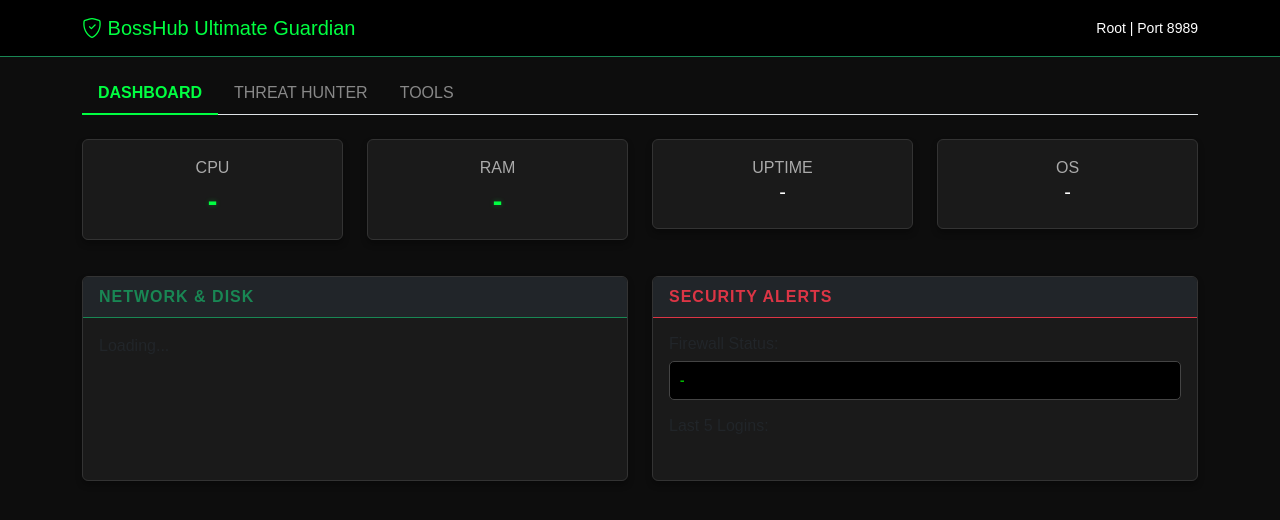
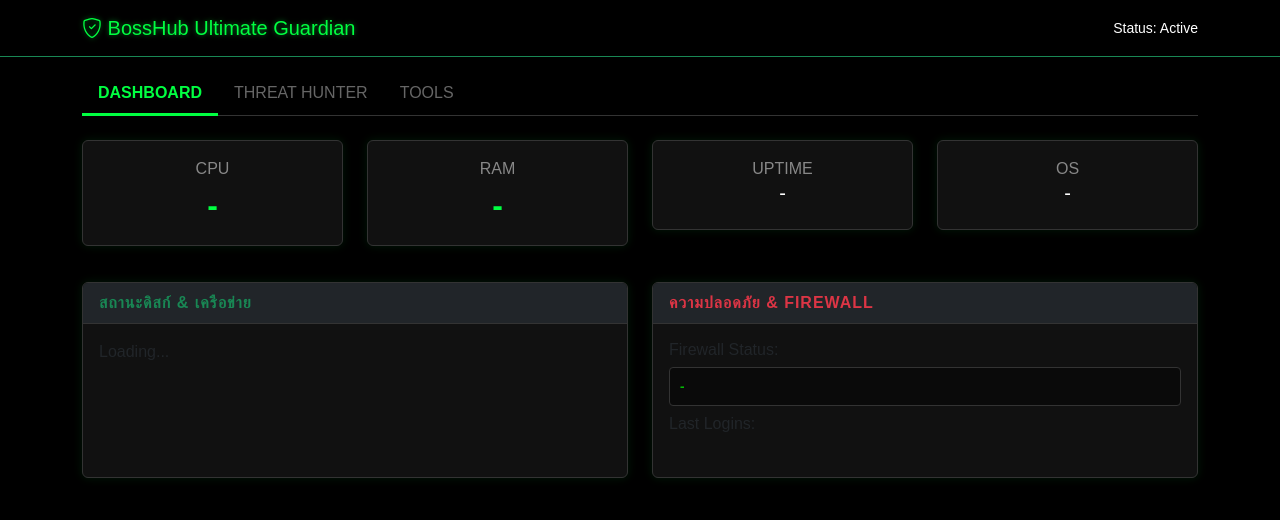
Before and after one commit to bsae99465/security, a Flask app: template templates/index.html in a window 1280 px wide. Shown: the top 520 px of the page. Run offline with Flask 3, Linux system fonts and the light colour scheme; the template is opened without the code that fills it, so the values that code supplies are empty.

Commit message:
Update index.html

```diff
--- a/templates/index.html
+++ b/templates/index.html
@@ -3,21 +3,37 @@
 <head>
     <meta charset="UTF-8">
     <meta name="viewport" content="width=device-width, initial-scale=1.0">
-    <title>BossHub Ultimate Guardian (Pro)</title>
+    <title>BossHub Ultimate Guardian (TH)</title>
     <link href="https://cdn.jsdelivr.net/npm/bootstrap@5.3.3/dist/css/bootstrap.min.css" rel="stylesheet">
     <link rel="stylesheet" href="https://cdn.jsdelivr.net/npm/bootstrap-icons@1.11.3/font/bootstrap-icons.min.css">
     <style>
-        body { background-color: #0d0d0d; color: #f0f0f0; font-family: 'Sarabun', sans-serif; }
-        .card { background-color: #1a1a1a; border: 1px solid #333; margin-bottom: 20px; box-shadow: 0 4px 6px rgba(0,0,0,0.3); }
-        .card-header { font-weight: bold; text-transform: uppercase; letter-spacing: 1px; }
-        .text-muted { color: #aaaaaa !important; }
-        .stat-val { font-size: 1.8rem; font-weight: bold; color: #00ff41; text-shadow: 0 0 5px rgba(0, 255, 65, 0.3); }
-        .nav-tabs .nav-link { color: #888; border: none; }
-        .nav-tabs .nav-link.active { background-color: transparent; color: #00ff41; border-bottom: 2px solid #00ff41; font-weight: bold; }
-        .table-dark { --bs-table-bg: #1a1a1a; color: #fff; }
-        pre { background: #000; color: #0f0; padding: 15px; border-radius: 5px; border: 1px solid #444; }
-        .text-neon { color: #00ff41; }
-        .code-snippet { font-family: 'Courier New', monospace; font-size: 0.85em; background-color: #222; padding: 5px; border-left: 3px solid #dc3545; color: #ffb3b3; display: block; margin-top: 5px; }
+        body { background-color: #000; color: #f0f0f0; font-family: 'Sarabun', sans-serif; }
+
+        /* UI Style */
+        .card { background-color: #111; border: 1px solid #333; margin-bottom: 20px; box-shadow: 0 0 10px rgba(0, 255, 65, 0.1); }
+        .card-header { font-weight: bold; text-transform: uppercase; letter-spacing: 1px; border-bottom: 1px solid #333; }
+        .text-muted { color: #888 !important; }
+
+        /* Neon Effect */
+        .text-neon { color: #00ff41; text-shadow: 0 0 5px rgba(0, 255, 65, 0.5); }
+        .stat-val { font-size: 2rem; font-weight: bold; color: #00ff41; }
+
+        /* Tabs */
+        .nav-tabs { border-bottom: 1px solid #333; }
+        .nav-tabs .nav-link { color: #666; border: none; }
+        .nav-tabs .nav-link.active { background-color: transparent; color: #00ff41; border-bottom: 3px solid #00ff41; font-weight: bold; }
+
+        /* Tables & Pre */
+        .table-dark { --bs-table-bg: #111; color: #ddd; border-color: #333; }
+        pre { background: #0a0a0a; color: #0f0; padding: 15px; border: 1px solid #333; border-radius: 4px; }
+
+        /* Code Snippet Box */
+        .code-snippet {
+            font-family: 'Courier New', monospace; font-size: 0.85em;
+            background-color: #1a1a1a; padding: 8px;
+            border-left: 3px solid #dc3545; color: #ff9999;
+            display: block; margin-top: 5px; word-break: break-all;
+        }
     </style>
 </head>
 <body>
@@ -25,7 +41,7 @@
 <nav class="navbar navbar-dark bg-black border-bottom border-success mb-3">
     <div class="container">
         <span class="navbar-brand text-neon"><i class="bi bi-shield-check"></i> BossHub Ultimate Guardian</span>
-        <span class="text-white small">Root | Port 8989</span>
+        <span class="text-white small">Status: Active</span>
     </div>
 </nav>
 
@@ -46,31 +62,41 @@
                 <div class="col-6 col-md-3"><div class="card p-3"><span class="text-muted">OS</span><div id="osVal" class="h5 text-white">-</div></div></div>
             </div>
             <div class="row">
-                <div class="col-md-6"><div class="card h-100"><div class="card-header bg-dark text-success border-success">Network & Disk</div><div class="card-body" id="diskNetBody">Loading...</div></div></div>
-                <div class="col-md-6"><div class="card h-100"><div class="card-header bg-dark text-danger border-danger">Security Alerts</div><div class="card-body"><h6>Firewall Status:</h6><pre id="firewallOut" class="p-2">-</pre><h6>Last 5 Logins:</h6><ul class="list-group list-group-flush small" id="logList"></ul></div></div></div>
+                <div class="col-md-6"><div class="card h-100"><div class="card-header bg-dark text-success">สถานะดิสก์ & เครือข่าย</div><div class="card-body" id="diskNetBody">Loading...</div></div></div>
+                <div class="col-md-6"><div class="card h-100"><div class="card-header bg-dark text-danger">ความปลอดภัย & Firewall</div><div class="card-body"><h6>Firewall Status:</h6><pre id="firewallOut" class="p-2 mb-2">-</pre><h6>Last Logins:</h6><ul class="list-group list-group-flush small" id="logList"></ul></div></div></div>
             </div>
         </div>
 
         <div class="tab-pane fade" id="threats">
+
             <div class="card border-warning">
-                <div class="card-header text-warning bg-dark"><i class="bi bi-router"></i> Network Process Killer</div>
+                <div class="card-header text-warning bg-dark"><i class="bi bi-activity"></i> 1. Network & Active Miners (Process)</div>
                 <div class="card-body">
-                    <button class="btn btn-warning btn-sm mb-2" onclick="scanNetwork()">Scan Connections</button>
+                    <button class="btn btn-warning btn-sm mb-2" onclick="scanNetwork()">สแกนการเชื่อมต่อและ Process ขุด</button>
                     <div class="table-responsive">
-                        <table class="table table-dark table-sm table-striped">
+                        <table class="table table-dark table-sm table-hover">
                             <thead><tr><th>PID</th><th>Process</th><th>Remote IP</th><th>Risk</th><th>Action</th></tr></thead>
-                            <tbody id="netThreatBody"><tr><td colspan="5">Ready to scan...</td></tr></tbody>
+                            <tbody id="netThreatBody"><tr><td colspan="5" class="text-muted">รอคำสั่งสแกน...</td></tr></tbody>
                         </table>
                     </div>
                 </div>
             </div>
+
+            <div class="card border-info mt-3">
+                <div class="card-header text-info bg-dark"><i class="bi bi-hdd-network"></i> 2. Deep Miner Hunt (Files & Services)</div>
+                <div class="card-body">
+                    <p class="small text-muted">ค้นหาไฟล์ Binary, Config ขุดบิทคอยน์ที่ซ่อนอยู่ และ Systemd Service ที่น่าสงสัย</p>
+                    <button class="btn btn-info btn-sm mb-2" onclick="scanMiners()">ค้นหา Miner ที่ซ่อนอยู่</button>
+                    <div id="minerResult"></div>
+                </div>
+            </div>
+
             <div class="card border-danger mt-3">
-                <div class="card-header text-danger bg-dark"><i class="bi bi-bug"></i> Smart Malware Scanner</div>
+                <div class="card-header text-danger bg-dark"><i class="bi bi-bug"></i> 3. Smart Web Shell Scanner</div>
                 <div class="card-body">
-                    <p class="small text-muted mb-2">สแกนหาไฟล์อันตราย (กรอง Base64 มั่วๆ ออกแล้ว) และแสดงโค้ดส่วนที่มีปัญหา</p>
                     <div class="input-group mb-2">
-                        <input type="text" class="form-control bg-dark text-light" id="malwarePath" value="/home">
-                        <button class="btn btn-danger" onclick="scanMalware()">Deep Scan</button>
+                        <input type="text" class="form-control bg-dark text-light border-secondary" id="malwarePath" value="/home">
+                        <button class="btn btn-danger" onclick="scanMalware()">เริ่มสแกน</button>
                     </div>
                     <div id="malwareResult"></div>
                 </div>
@@ -79,10 +105,10 @@
 
         <div class="tab-pane fade" id="tools">
             <div class="row">
-                <div class="col-md-6"><div class="card"><div class="card-header">Nmap Scanner</div><div class="card-body"><input type="text" class="form-control mb-2" id="nmapTarget" placeholder="IP Address"><button class="btn btn-primary btn-sm" onclick="runNmap()">Scan Port 1-1000</button><pre id="nmapOut" class="mt-2 text-white">Result...</pre></div></div></div>
-                <div class="col-md-6"><div class="card"><div class="card-header">Maintenance</div><div class="card-body"><h6>Service Control:</h6><div class="input-group mb-3"><input type="text" class="form-control" id="srvName" placeholder="Service Name"><button class="btn btn-success" onclick="srvAction('start')">Start</button><button class="btn btn-danger" onclick="srvAction('stop')">Stop</button></div><button class="btn btn-outline-warning w-100" onclick="clearTemp()">🧹 Clean /tmp</button><pre id="srvOut" class="mt-2 text-white"></pre></div></div></div>
+                <div class="col-md-6"><div class="card"><div class="card-header">Nmap Port Scanner</div><div class="card-body"><input type="text" class="form-control mb-2" id="nmapTarget" placeholder="IP Address"><button class="btn btn-primary btn-sm" onclick="runNmap()">Scan (1-1000)</button><pre id="nmapOut" class="mt-2 text-white">Result...</pre></div></div></div>
+                <div class="col-md-6"><div class="card"><div class="card-header">Maintenance</div><div class="card-body"><h6>จัดการ Service:</h6><div class="input-group mb-3"><input type="text" class="form-control" id="srvName" placeholder="Service Name"><button class="btn btn-success" onclick="srvAction('start')">Start</button><button class="btn btn-danger" onclick="srvAction('stop')">Stop</button></div><button class="btn btn-outline-warning w-100" onclick="clearTemp()">🧹 ล้างไฟล์ขยะ /tmp (กำจัด Miner แฝง)</button><pre id="srvOut" class="mt-2 text-white"></pre></div></div></div>
             </div>
-            <div class="card"><div class="card-header">Recent Modified Files (24h)</div><div class="card-body"><button class="btn btn-info btn-sm" onclick="scanFiles()">Find Files</button><pre id="filesOut" class="mt-2 text-white"></pre></div></div>
+            <div class="card"><div class="card-header">ไฟล์ที่มีการแก้ไขล่าสุด (24 ชม.)</div><div class="card-body"><button class="btn btn-secondary btn-sm" onclick="scanFiles()">ค้นหาไฟล์</button><pre id="filesOut" class="mt-2 text-white"></pre></div></div>
         </div>
     </div>
 </div>
@@ -109,46 +135,44 @@
     }
 
     async function scanNetwork() {
-        const t = document.getElementById('netThreatBody'); t.innerHTML = '<tr><td colspan="5">Scanning...</td></tr>';
+        const t = document.getElementById('netThreatBody'); t.innerHTML = '<tr><td colspan="5">กำลังสแกน...</td></tr>';
         const res = await get('/threats/network');
-        if(res.length === 0) return t.innerHTML = '<tr><td colspan="5" class="text-success">No active threats.</td></tr>';
+        if(res.length === 0) return t.innerHTML = '<tr><td colspan="5" class="text-success">ไม่พบ Process อันตราย</td></tr>';
         t.innerHTML = '';
         res.forEach(r => {
             const btn = `<button class="btn btn-danger btn-sm" onclick="killProc(${r.pid})">KILL</button>`;
             t.innerHTML += `<tr><td>${r.pid}</td><td>${r.name}</td><td>${r.raddr}</td><td class="text-warning">${r.risk}</td><td>${btn}</td></tr>`;
         });
     }
-    async function killProc(pid) { if(confirm(`Kill Process ${pid}?`)) { const res = await post('/threats/kill_process', {pid}); alert(res.message); scanNetwork(); } }
-    async function clearTemp() { if(confirm('Clean /tmp?')) { const res = await post('/tools/clear_temp', {}); alert(res.message); } }
+
+    async function scanMiners() {
+        const div = document.getElementById('minerResult'); div.innerHTML = '<div class="spinner-border text-info spinner-border-sm"></div> กำลังค้นหาไฟล์ Miner...';
+        const res = await get('/threats/miners');
+        if(res.length === 0) return div.innerHTML = '<div class="alert alert-success mt-2">ไม่พบไฟล์หรือ Service ของ Miner</div>';
+        let h = '';
+        res.forEach(r => {
+            h += `<div class="alert alert-dark border-info mt-2"><strong>${r.type}:</strong> ${r.path}<br><small class="text-info">${r.detail}</small></div>`;
+        });
+        div.innerHTML = h;
+    }
 
     async function scanMalware() {
-        const div = document.getElementById('malwareResult');
-        div.innerHTML = '<div class="spinner-border text-danger spinner-border-sm"></div> Scanning...';
+        const div = document.getElementById('malwareResult'); div.innerHTML = '<div class="spinner-border text-danger spinner-border-sm"></div> กำลังสแกน...';
         const res = await get('/threats/malware?path=' + document.getElementById('malwarePath').value);
-        let h = `<p class="mt-2">Scanned: ${res.scanned} | Found: <span class="badge bg-danger">${res.infected.length}</span></p>`;
+        let h = `<p class="mt-2 text-muted">สแกน: ${res.scanned} | เจอ: <span class="badge bg-danger">${res.infected.length}</span></p>`;
         res.infected.forEach(f => {
             const isQ = f.status === 'quarantined';
             const btn = isQ ? `<button class="btn btn-success btn-sm ms-2" onclick="manageFile('${f.path}','restore')">Restore</button>`
-                            : `<button class="btn btn-warning btn-sm ms-2" onclick="manageFile('${f.path}','fix')">Block</button>`;
-
-            // Show snippet if active threat
+                            : `<button class="btn btn-warning btn-sm ms-2" onclick="manageFile('${f.path}','fix')">Block/Fix</button>`;
             const snippetHtml = (!isQ && f.snippet && f.snippet !== 'N/A') ? `<span class="code-snippet">${f.snippet}</span>` : '';
-
-            h += `<div class="alert alert-dark border-${isQ?'success':'danger'} py-2">
-                    <div class="d-flex justify-content-between align-items-center">
-                        <div>
-                            <strong class="${isQ?'text-success':'text-danger'}">${f.path}</strong><br>
-                            <small class="text-white">${f.threats.join(', ')}</small>
-                        </div>
-                        ${btn}
-                    </div>
-                    ${snippetHtml}
-                  </div>`;
+            h += `<div class="alert alert-dark border-${isQ?'success':'danger'} py-2"><div class="d-flex justify-content-between align-items-center"><div><strong class="${isQ?'text-success':'text-danger'}">${f.path}</strong><br><small class="text-white">${f.threats.join(', ')}</small></div>${btn}</div>${snippetHtml}</div>`;
         });
-        div.innerHTML = h || '<div class="alert alert-success">No Malware Found</div>';
+        div.innerHTML = h || '<div class="alert alert-success mt-2">ระบบปลอดภัย ไม่พบไฟล์อันตราย</div>';
     }
 
-    async function manageFile(p, a) { if(confirm(a==='fix'?'Block file?':'Restore file?')) { const res = await post('/threats/manage_file', {path:p, action:a}); alert(res.message); scanMalware(); } }
+    async function killProc(pid) { if(confirm(`ต้องการ Kill Process ${pid}?`)) { const res = await post('/threats/kill_process', {pid}); alert(res.message); scanNetwork(); } }
+    async function clearTemp() { if(confirm('ต้องการล้างไฟล์ใน /tmp ทั้งหมด?')) { const res = await post('/tools/clear_temp', {}); alert(res.message); } }
+    async function manageFile(p, a) { if(confirm(a==='fix'?'ปิดการทำงานไฟล์นี้?':'คืนค่าไฟล์นี้?')) { const res = await post('/threats/manage_file', {path:p, action:a}); alert(res.message); scanMalware(); } }
     async function runNmap() { document.getElementById('nmapOut').innerText = 'Scanning...'; const res = await post('/tools/nmap', {target: document.getElementById('nmapTarget').value}); let txt = `Status: ${res.status}\n`; res.ports.forEach(p => txt += `Port ${p.port}: ${p.state} (${p.service})\n`); document.getElementById('nmapOut').innerText = txt; }
     async function srvAction(act) { document.getElementById('srvOut').innerText = 'Executing...'; const res = await post('/tools/service', {service: document.getElementById('srvName').value, action: act}); document.getElementById('srvOut').innerText = res.output || res.error || 'Done'; }
     async function scanFiles() { document.getElementById('filesOut').innerText = 'Finding...'; const res = await post('/tools/files', {days: 1}); document.getElementById('filesOut').innerText = res.files.join('\n') || 'No recent files'; }
```
